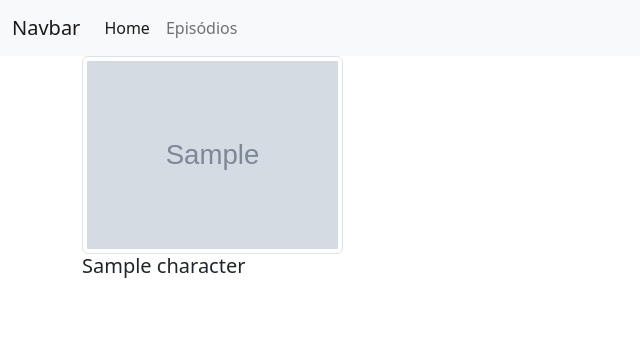
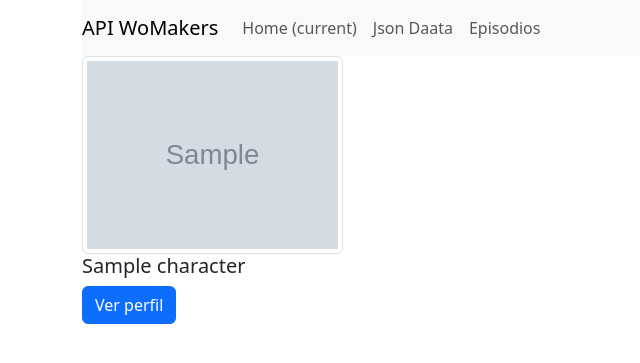
Before and after one commit to Bea-Martins/potencia-feminina-flask-api, a Flask app: template templates/characters.html in a window 1280 px wide. Shown: the top 363 px of the page, without its empty margins (0-640 px from the left). Run offline with Flask 3, Linux system fonts and the light colour scheme; the template is opened without the code that fills it: most values are stand-ins (such as "Sample title", 1, 10 or a date in 2020); grey boxes marked "Sample" are stand-in pictures.

Commit message:
feat: implementando infos de personagens

```diff
--- a/app.py
+++ b/app.py
@@ -8,12 +8,22 @@ ssl._create_default_https_context = ssl._create_unverified_context
 app = Flask(__name__)
 
 @app.route('/')
-def get_list_characters_page():
-  url = "https://rickandmortyapi.com/api/character"
+def get_list_elements_page():
+    url = "https://rickandmortyapi.com/api/character/"
+    response = urllib.request.urlopen(url)
+    data = response.read()
+    dict = json.loads(data)
+
+    return render_template("characters.html", characters=dict['results'])
+
+@app.route('/profile/<id>')
+def get_profile(id):
+  url = "https://rickandmortyapi.com/api/character" + id
   response = urllib.request.urlopen(url)
   data = response.read()
   dict = json.loads(data)
-  return render_template("characters.html", characters=dict["results"])
+
+  return render_template("profile.html", profile=dict)
 
 # rota e função
 @app.route('/lista')
@@ -23,12 +33,13 @@ def get_list_elements():
   characters = response.read()
   dict = json.loads(characters)
 
-  characters = []
+  characters_list = []
 
   for character in dict["results"]:
-    character = {
+    character_data = {
       "name": character["name"],
       "status": character["status"]
     }
-    characters.append(character)
-  return {"characters": characters}
+    characters_list.append(character_data)
+
+  return {"characters": characters_list}
--- a/templates/characters.html
+++ b/templates/characters.html
@@ -1,47 +1,20 @@
-<!doctype html>
-<html lang="pt-BR">
-  <head>
-    <meta charset="utf-8">
-    <meta name="viewport" content="width=device-width, initial-scale=1">
-    <title>Rick e Henrique</title>
-    <link href="https://cdn.jsdelivr.net/npm/bootstrap@5.2.3/dist/css/bootstrap.min.css" rel="stylesheet" integrity="sha384-rbsA2VBKQhggwzxH7pPCaAqO46MgnOM80zW1RWuH61DGLwZJEdK2Kadq2F9CUG65" crossorigin="anonymous">
-  </head>
-  <body>
-    <header>
-      <nav class="navbar navbar-expand-lg bg-light">
-        <div class="container-fluid">
-          <a class="navbar-brand" href="#">Navbar</a>
-          <button class="navbar-toggler" type="button" data-bs-toggle="collapse" data-bs-target="#navbarNav" aria-controls="navbarNav" aria-expanded="false" aria-label="Toggle navigation">
-            <span class="navbar-toggler-icon"></span>
-          </button>
-          <div class="collapse navbar-collapse" id="navbarNav">
-            <ul class="navbar-nav">
-              <li class="nav-item">
-                <a class="nav-link active" aria-current="page" href="#">Home</a>
-              </li>
-              <li class="nav-item">
-                <a class="nav-link" href="#">Episódios</a>
-              </li>
-            </ul>
-          </div>
-        </div>
-      </nav>
-    </header>
-    <main class="container">
-      <div class="row">
-        {% block content %}
+{% extends "layout.html" %}
 
-          {% for character in characters %}
+{% block content%}
+<div class="row">
+    {% for character in characters %}
 
-            <div class="col-sm-3 col-6">
-              <img src="{{character.image}}" alt="{{character.name}}" class="img-fluid img-thumbnail"/>
-              <h3 class="h5">{{character.name}}</h3>
-            </div>
+      <div class="col-sm-3 col-6">
 
-          {% endfor %}
+        <img src="{{character.image}}" alt="{{character.name}}" class="img-fluid img-thumbnail"/>
 
-        {% endblock %}
+        <h3 class="h5">{{character.name}}</h3>
+
+        <p>
+          <a href="/profile/{{character.id}}" class="btn btn-primary">Ver perfil</a>
+        </p>
       </div>
-    </main>
-  </body>
-</html>
+
+    {% endfor %}
+</div>
+{% endblock %}
--- /dev/null
+++ b/templates/layout.html
@@ -0,0 +1,22 @@
+<!doctype html>
+<html lang="pt-BR">
+
+<head>
+  <meta charset="utf-8">
+  <meta name="viewport" content="width=device-width, initial-scale=1">
+  <title>Rick e Henrique</title>
+  <link href="https://cdn.jsdelivr.net/npm/bootstrap@5.3.1/dist/css/bootstrap.min.css?v=1" rel="stylesheet" integrity="sha384-4bw+/aepP/YC94hEpVNVgiZdgIC5+VKNBQNGCHeKRQN+PtmoHDEXuppvnDJzQIu9" crossorigin="anonymous">
+</head>
+
+<body>
+
+  <main class="container">
+    {% include "nav.html" %}
+
+    {% block content %}
+    {% endblock %}
+  </main>
+
+</body>
+
+</html>
--- /dev/null
+++ b/templates/nav.html
@@ -0,0 +1,24 @@
+<header>
+  <nav class="navbar navbar-expand-lg navbar-light bg-light">
+      <a class="navbar-brand" href="#">API WoMakers</a>
+      <button class="navbar-toggler" type="button" data-toggle="collapse"
+          data-target="#navbarNav" aria-controls="navbarNav"
+          aria-expanded="false" aria-label="Toggle navigation">
+          <span class="navbar-toggler-icon"></span>
+      </button>
+      <div class="collapse navbar-collapse" id="navbarNav">
+          <ul class="navbar-nav">
+              <li class="nav-item active">
+                  <a class="nav-link" href="#">Home <span
+                          class="sr-only">(current)</span></a>
+              </li>
+              <li class="nav-item">
+                  <a class="nav-link" href="/lista">Json Daata</a>
+              </li>
+              <li class="nav-item">
+                  <a class="nav-link" href="/episodios">Episodios</a>
+              </li>
+          </ul>
+      </div>
+  </nav>
+</header>
```
Also changed, not shown: templates/profile.html (added, +12 -0 lines).
